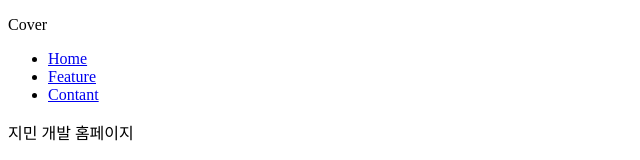
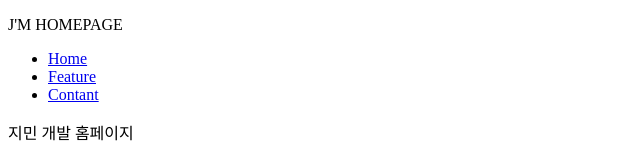
Before and after one commit to Seul320/HOMEPG, a plain HTML site: page index.html in a window 1280 px wide. Shown: the top 160 px of the page, without its empty margins (0-640 px from the left). Drawn offline with Linux system fonts and the light colour scheme.

Commit message:
UI 개선

```diff
--- a/index.html
+++ b/index.html
@@ -10,7 +10,7 @@
   <body>
       <div class="container">
           <header>
-              <p>Cover</p>
+              <p>J'M HOMEPAGE</p>
               <ul>
                 <li><a href = "a">Home</a></li>
                   <li>
```
